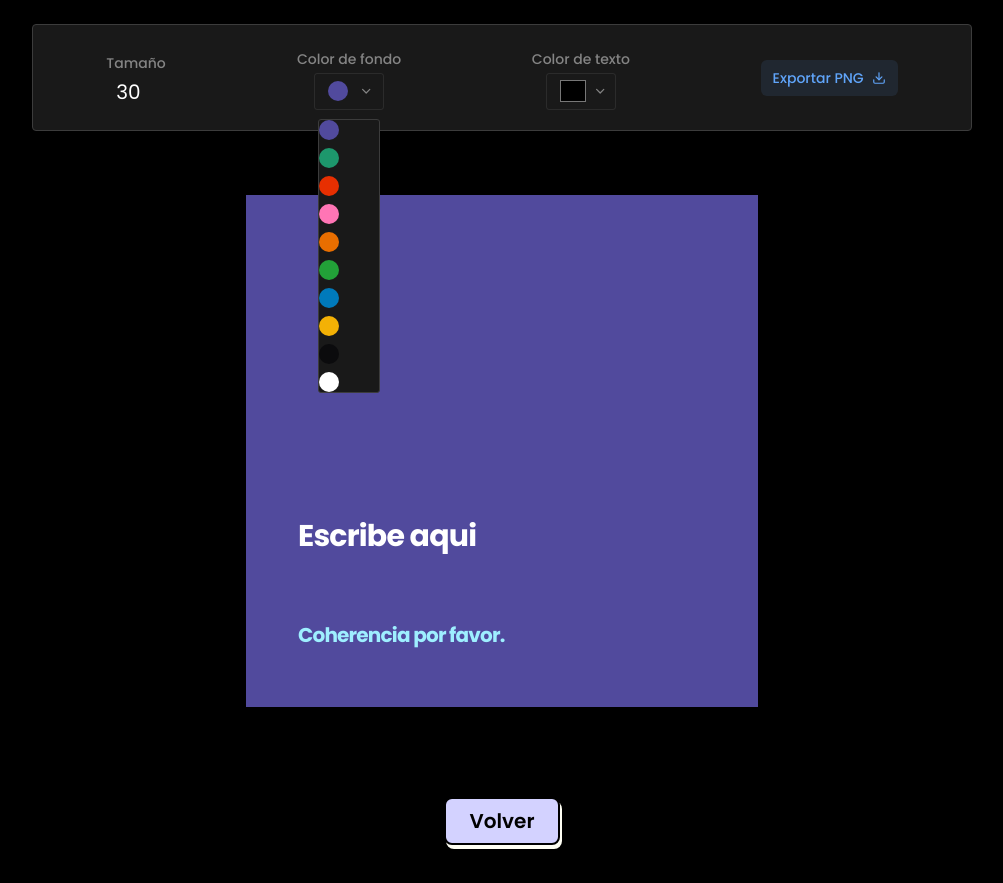
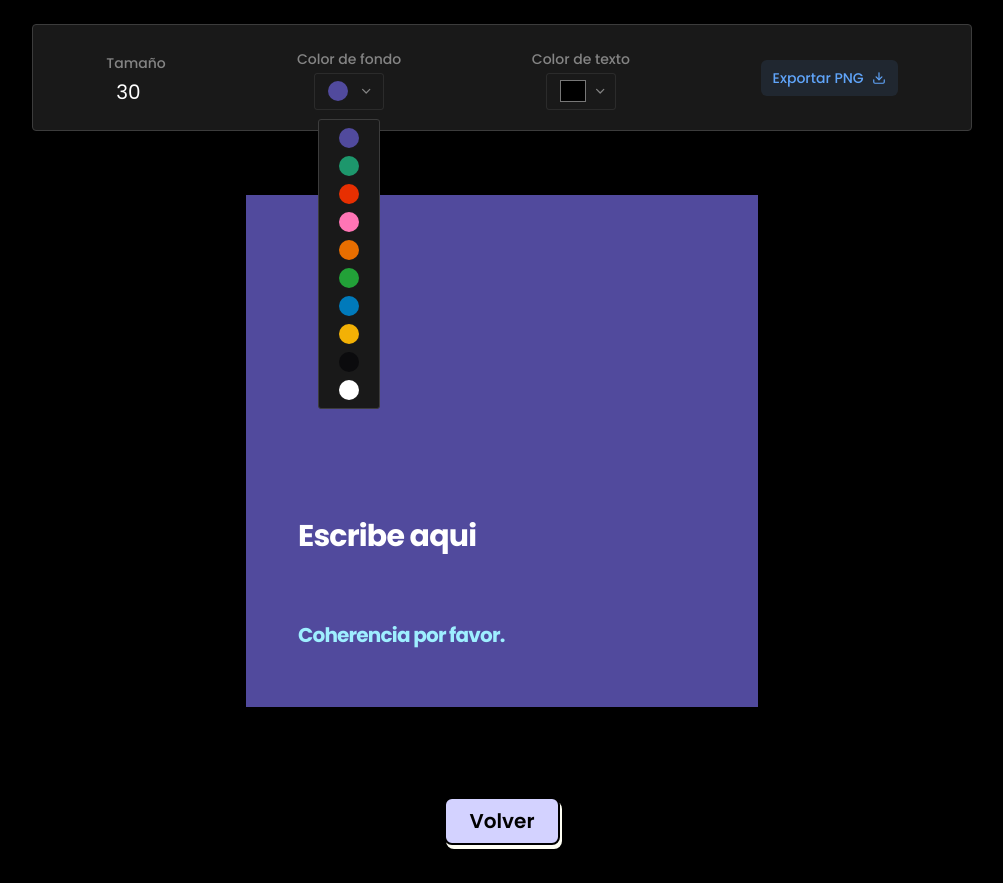
Before and after one commit to pevescarol/coherencia-meme, a Next.js app: page /coherencia in a window 1280 px wide. Both pictures are taken after a click on the element "Color de fondo". Shown: the whole page, without its empty margins (138-1141 px from the left). Built offline with nearby package versions, Linux system fonts and the light colour scheme.

Commit message:
se centra el div

```diff
--- a/components/BackgroundSelector.jsx
+++ b/components/BackgroundSelector.jsx
@@ -27,7 +27,7 @@ const BackgroundSelector = ({ background, setBackground}) => {
         <FiChevronDown />
       </div>
       {showDropdown && (
-        <div className='dropdown-menu top-[74px] w-[62px] rounded-full flex flex-col gap-2'>
+        <div className='dropdown-menu top-[74px] w-[62px] rounded-full flex items-center justify-center py-2 flex-col gap-2'>
           {backgrounds.map((bg, i) => {
             return (
               <div
```
